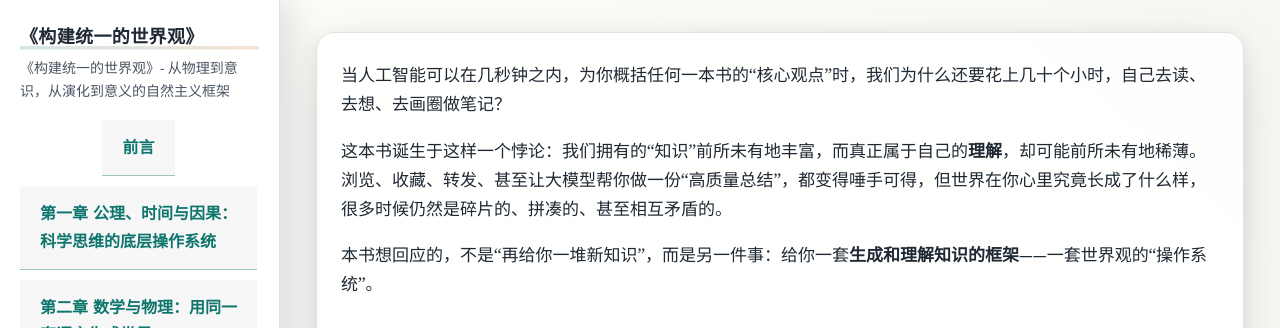
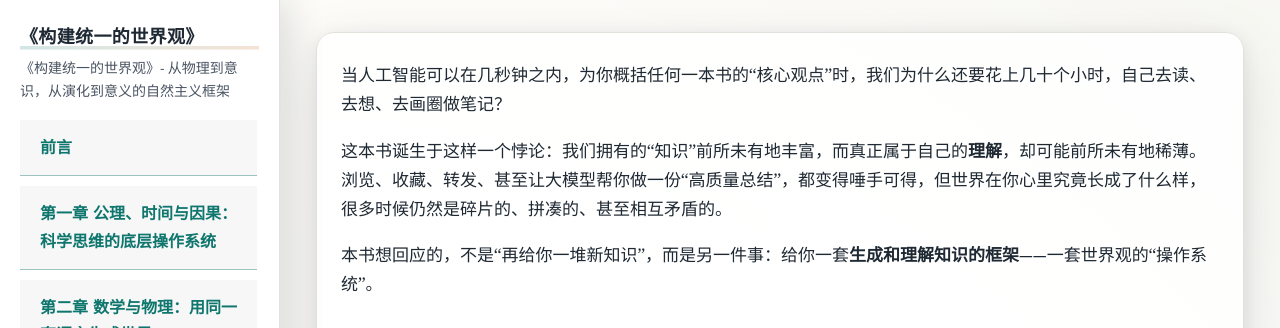
Before and after one commit to modenl/entropyandmeaning, a Jekyll site: the page built from docs/Preface.md, in a window 1280 px wide and 1400 px high. Shown: the top 328 px of the window. Built offline with Jekyll 4.4.1, drawn with Linux system fonts in a browser that asks for light colours; our own code applies the rules of GitHub Pages for plain Markdown files.

Commit message:
Stack nav links vertically and ensure scroll

```diff
--- a/docs/assets/css/site.css
+++ b/docs/assets/css/site.css
@@ -84,9 +84,9 @@ body {
 
 .site-nav {
   display: flex;
-  align-items: center;
+  flex-direction: column;
+  align-items: stretch;
   gap: 10px;
-  flex-wrap: wrap;
 }
 
 .site-nav a {
@@ -94,11 +94,12 @@ body {
   color: var(--accent);
   text-decoration: none;
   font-weight: 600;
-  padding: 8px 12px;
+  padding: 12px 14px;
   border: 1px solid rgba(15, 118, 110, 0.2);
-  border-radius: 999px;
+  border-radius: 12px;
   background: rgba(15, 118, 110, 0.06);
   transition: all 180ms ease;
+  display: block;
 }
 
 .site-nav a.is-active {
```
